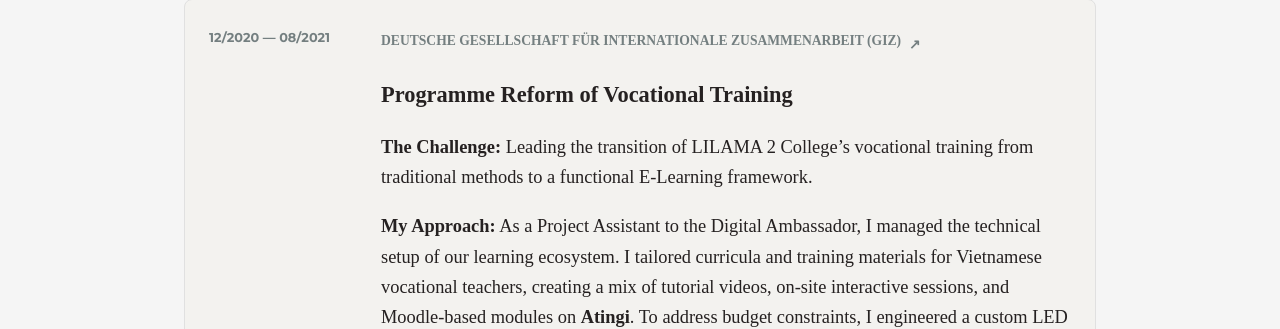
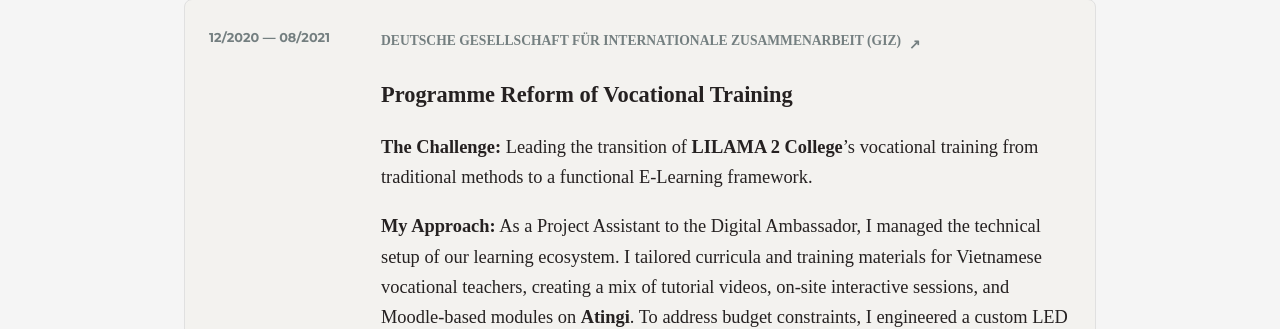
Before and after one commit to huongntn/portfolio-website, a Jekyll site: the page built from archive/index.html, in a window 1280 px wide. Shown: the part 295-624 px from the top of the page. Built offline with Jekyll 4.4.1, drawn with Linux system fonts in a browser that asks for light colours; some web fonts are replaced.

Commit message:
Update index.html

```diff
--- a/archive/index.html
+++ b/archive/index.html
@@ -22,7 +22,7 @@
       <span class="arrow-up">↗</span>
     </a>
     <h3>Programme Reform of Vocational Training</h3>
-    <p><strong>The Challenge:</strong> Leading the transition of LILAMA 2 College’s vocational training from traditional methods to a functional E-Learning framework.</p>
+    <p><strong>The Challenge:</strong> Leading the transition of <a href="https://lilama2.edu.vn" target="_blank" rel="noopener noreferrer" class="atingi-link">LILAMA 2 College</a>’s vocational training from traditional methods to a functional E-Learning framework.</p>
     <p><strong>My Approach:</strong> As a Project Assistant to the Digital Ambassador, I managed the technical setup of our learning ecosystem. I tailored curricula and training materials for Vietnamese vocational teachers, creating a mix of tutorial videos, on-site interactive sessions, and Moodle-based modules on <a href="https://atingi.org" target="_blank" rel="noopener noreferrer" class="atingi-link">Atingi</a>. To address budget constraints, I engineered a custom LED light board, which reduced video production hardware costs by 40%. Additionally, I researched cloud solutions to find a system that met both the college’s operational demands and budget, while also working with the DVET to help define the guidelines needed to standardize these digital training practices.</p>
     <p><strong>The Impact:</strong> I built a reliable system for digital instruction, improved hardware budget efficiency through custom engineering, and helped create the necessary structure for the college to continue its digital transition independently.</p>
     <div class="tag-container">
```
